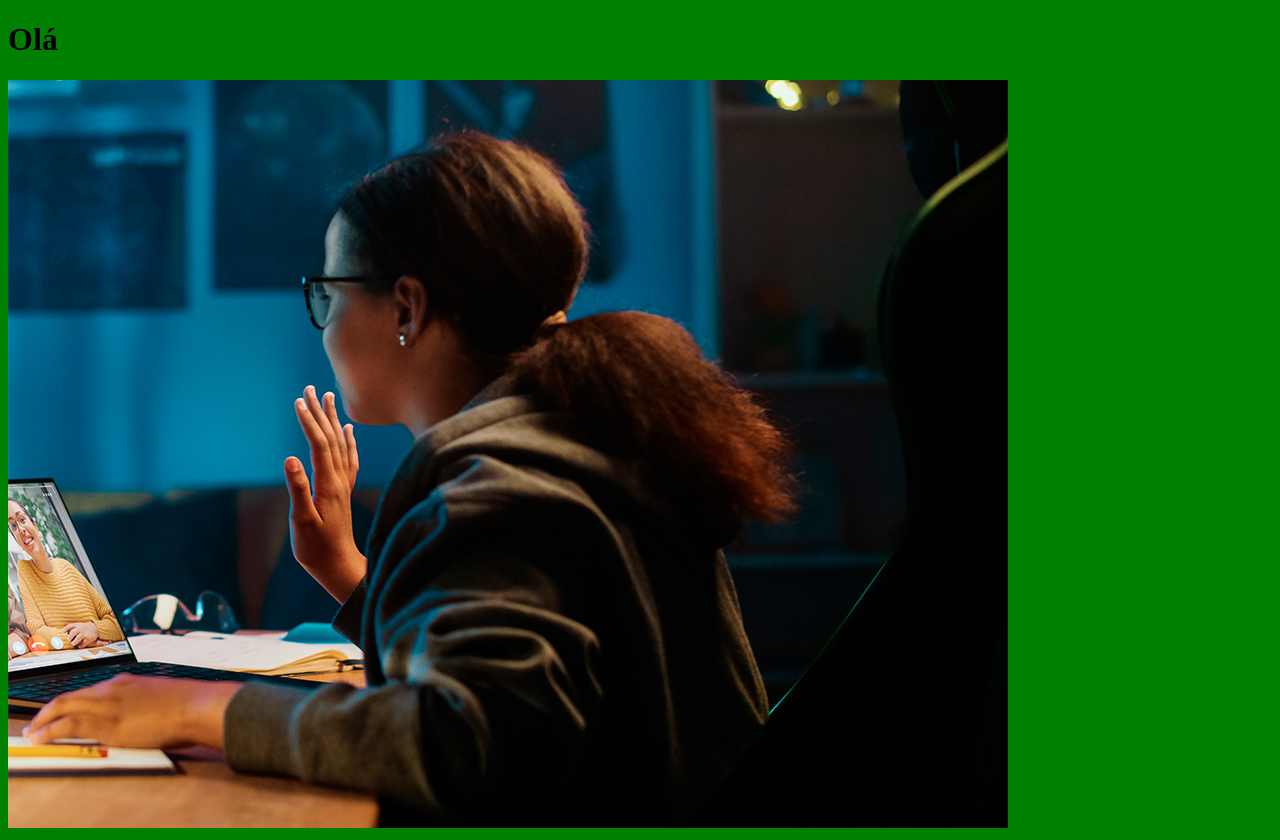
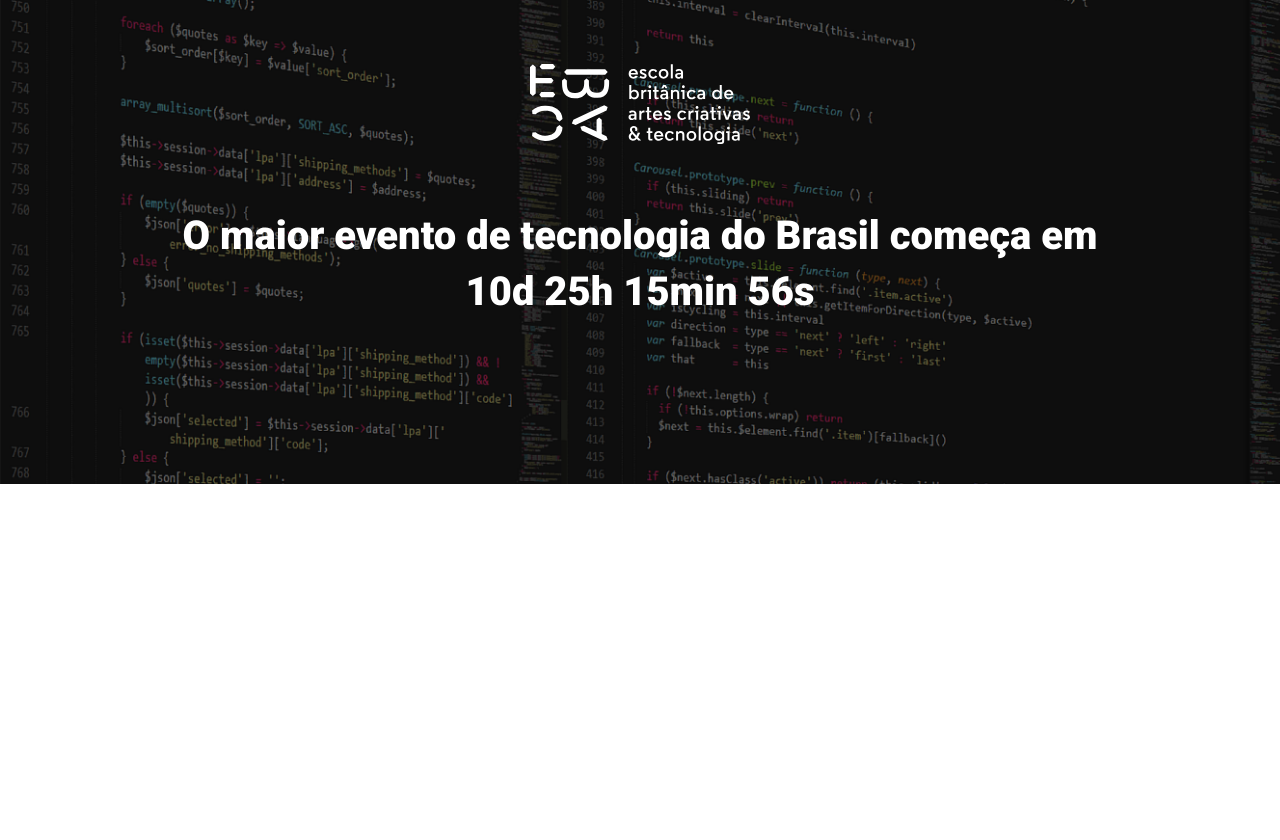
Before and after one commit to phdalmas/ebac_tech_talks, a website built with Parcel: page src/index.html in a window 1280 px wide. After the commit the page ends 800 px from the top, so only its background shows below. Built offline with nearby package versions, Linux system fonts and the light colour scheme.

Commit message:
criando o hero

```diff
--- a/src/index.html
+++ b/src/index.html
@@ -3,12 +3,21 @@
 <head>
     <meta charset="UTF-8">
     <meta name="viewport" content="width=device-width, initial-scale=1.0">
-    <title>Evento</title>
+    <title>EBAC Tech Talks</title>
     <link rel="stylesheet" href="styles/main.scss">
+    <link rel="preconnect" href="https://fonts.googleapis.com">
+    <link rel="preconnect" href="https://fonts.gstatic.com" crossorigin>
+    <link href="https://fonts.googleapis.com/css2?family=Roboto:wght@400;700&display=swap" rel="stylesheet">
+    <link href="https://fonts.googleapis.com/css2?family=Roboto:wght@900&display=swap" rel="stylesheet">
 </head>
 <body>
-    <h1>Olá</h1>
-    <img src="./images/backend.png" alt="">
-    <script src="scripts/main.js"></script>
+    <header class="hero">
+        <div class="container">
+            <img class="hero__logo" src="images/ebac_logo.svg" alt="logo ebac">
+            <p class="hero__text">
+                O maior evento de tecnologia do Brasil começa em 10d 25h 15min 56s
+            </p>
+        </div>
+    </header>
 </body>
 </html>
--- /dev/null
+++ b/src/styles/_hero.scss
@@ -0,0 +1,56 @@
+.hero {
+    padding-top: 64px;
+    padding-bottom: 100px;
+    background-image: url(../images/fundo.png);
+    background-repeat: no-repeat;
+    background-size: cover;
+    position: relative;
+
+    .container {
+        position: relative;
+    }
+
+    &::before {
+        position: absolute;
+        top: 0;
+        left: 0;
+        width: 100%;
+        height: 100%;
+        background-color: #000;
+        content: '';
+        opacity: 0.5;
+    }
+
+    &__text {
+        margin-top: 64px;
+        margin-bottom: 64px;
+        line-height: 56px;
+        font-size: 40px;
+        text-align: center;
+        font-weight: 800;
+    }
+
+    &__logo {
+        height: 80px;
+        display: block;
+        margin: 0 auto;
+    }
+
+    @media(max-width:640px){
+        padding: 40px 0;
+
+        &__logo{
+            height: 40px;
+        }
+
+        &__text{
+            font-size: 22px;
+            line-height: 24px;
+            margin: 24px 0;
+        }
+    }
+
+    @media(max-width: 1024px){
+        font-size: 30px;
+    }
+}
--- a/src/styles/main.scss
+++ b/src/styles/main.scss
@@ -1,3 +1,24 @@
-body {
-    background-color: green;
+@use 'hero';
+
+* {
+    margin: 0;
+    padding: 0;
+    box-sizing: border-box;
+    font-family: 'Roboto', sans-serif;
+    color: #fff;
 }
+
+.container {
+    max-width: 960px;
+    width: 100%;
+    margin: 0 auto;
+
+    @media(max-width: 640px){
+        max-width: 80%;
+
+    }
+
+    @media(max-width: 1024px){
+        max-width: 90%;
+    }
+}
```
